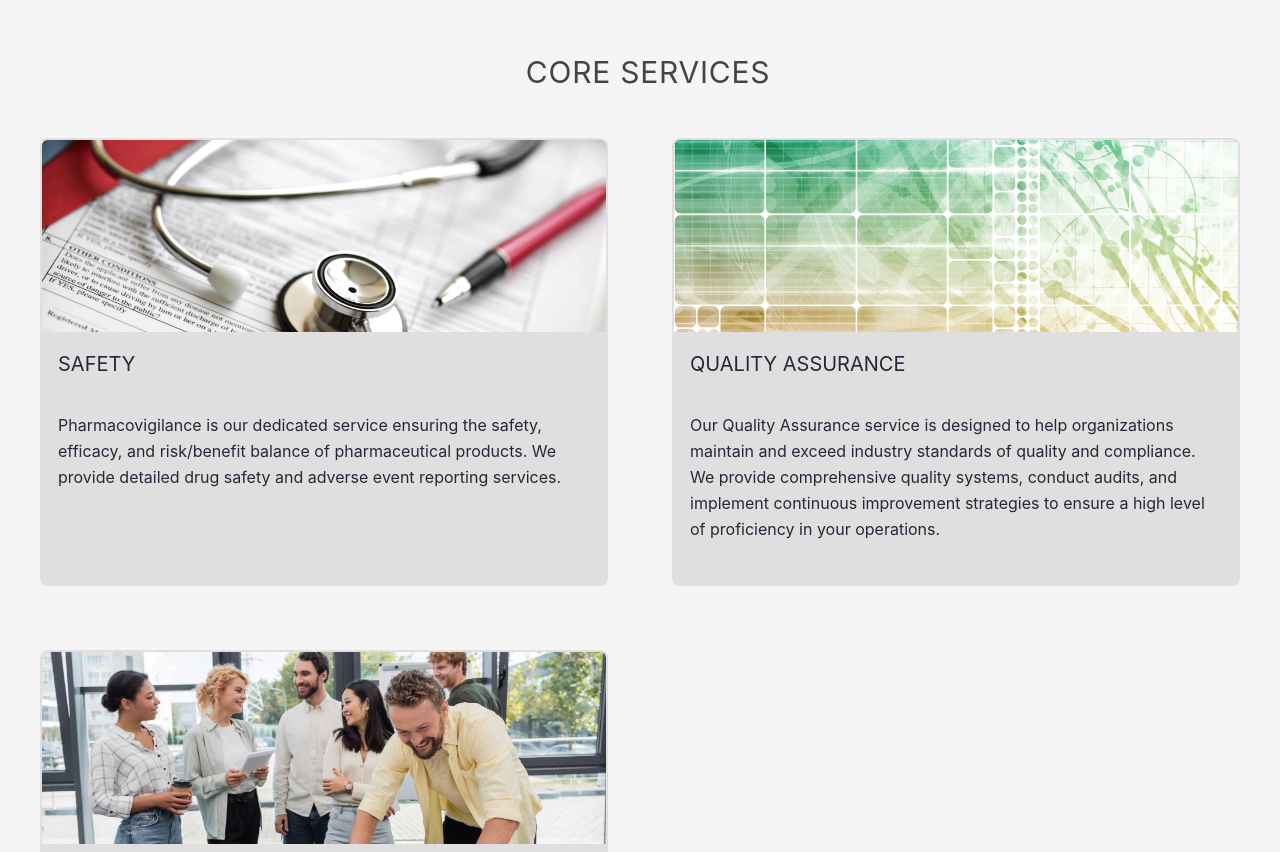
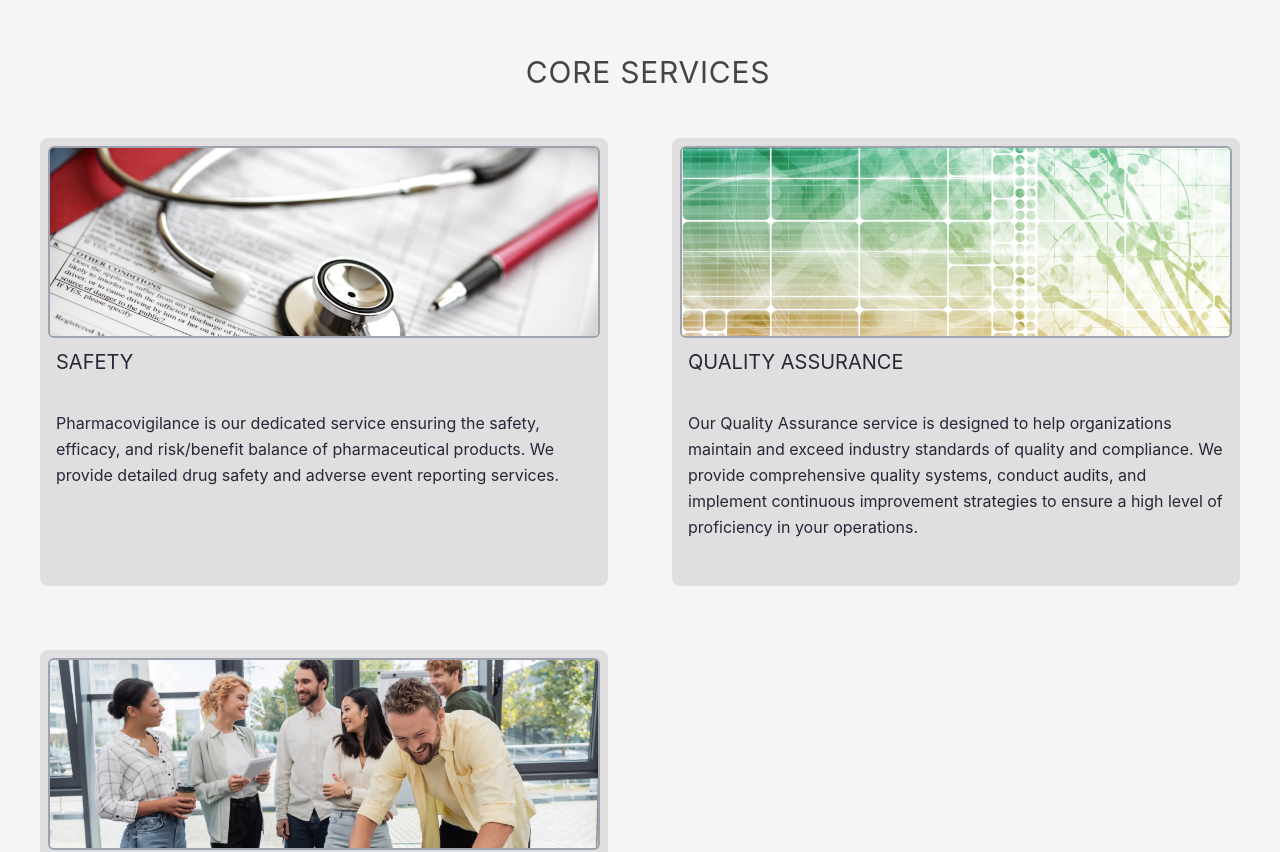
Before and after one commit to Medwork-CRO/webpage, a Next.js app: page / in a window 1280 px wide. Shown: the part 1680-2532 px from the top of the page. Built offline with nearby package versions, Linux system fonts and the light colour scheme.

Commit message:
Update ServiceCard design

```diff
--- a/src/components/ServiceCard.tsx
+++ b/src/components/ServiceCard.tsx
@@ -40,17 +40,22 @@ function ServiceCard({
                         transform transition-transform duration-300 ease-in-out
                         bg-medwork-light2 dark:bg-medwork-dark2
                         text-medwork-dark2 dark:text-medwork-light2
-                        border-2 border-transparent rounded-lg
-                        hover:border-gray-400 dark:hover:border-gray-600
+                        p-2
+                        rounded-lg
                         hover:scale-105 hover:shadow-lg
                     "
                 >
                     <Image
-                        className="object-cover h-36 sm:h-48 transition-transform duration-300 ease-in-out"
+                        className="
+                            object-cover h-36 sm:h-48
+                            transition-transform duration-300 ease-in-out
+                            border-2 border-gray-400 dark:border-gray-600
+                            rounded-md
+                        "
                         src={imageData}
                         alt={imageTitle}
                     />
-                    <div className="p-4">
+                    <div className="p-2">
                         <p className="mb-8 text-xl narrow-letters leading-relaxed">{imageTitle}</p>
                         <p className="text-md narrow-letters leading-relaxed">{imageDescription}</p>
                     </div>
```
